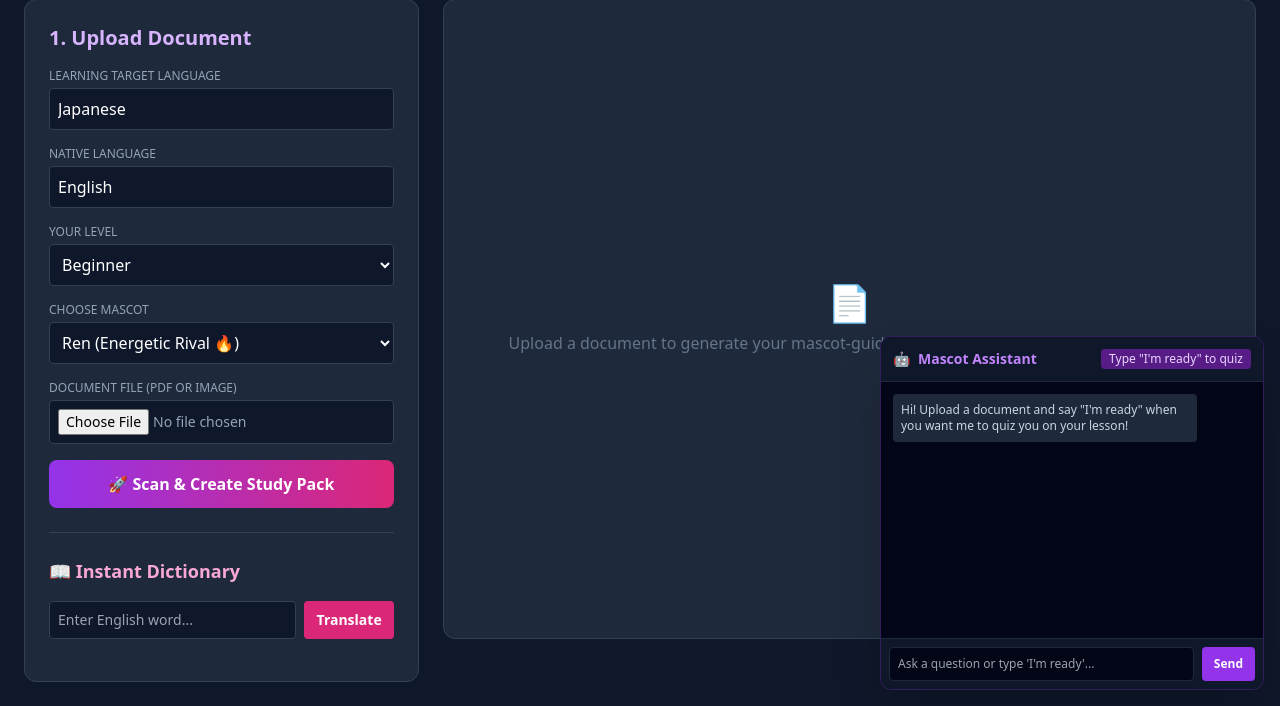
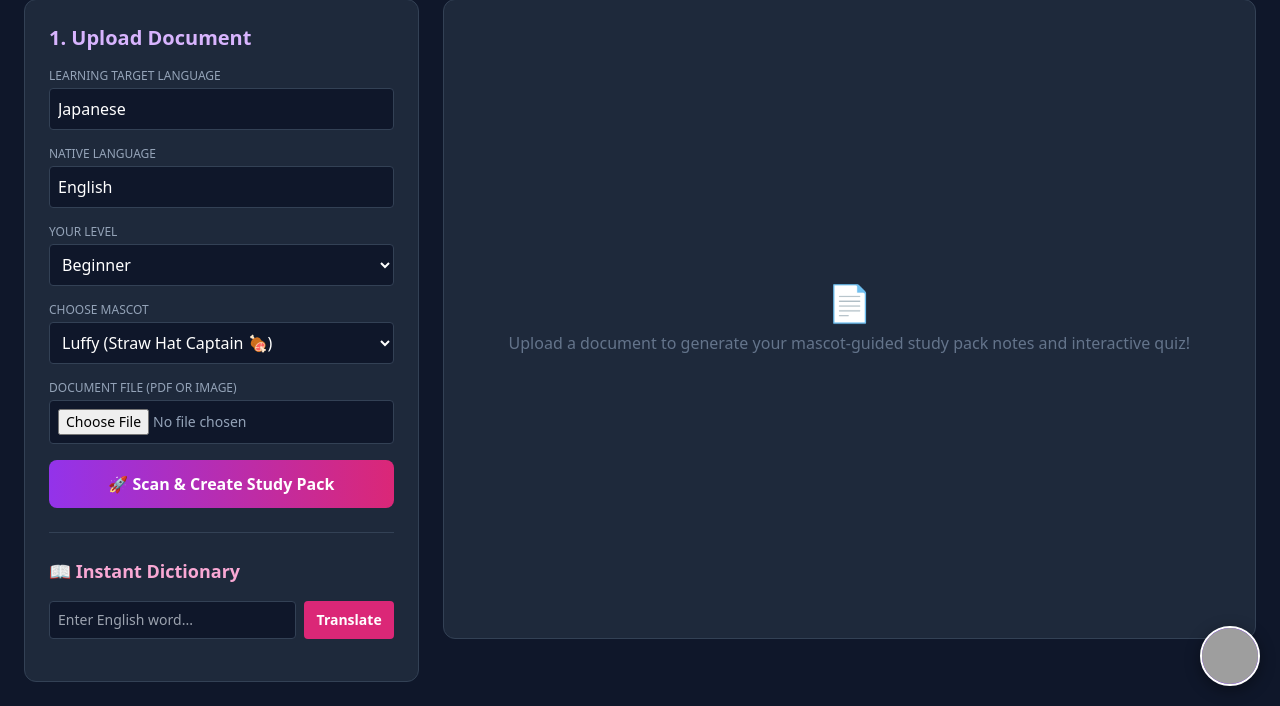
Before and after one commit to Ksschowdary/lingua-scan, a FastAPI app: page / in a window 1280 px wide. Shown: the part 94-800 px from the top of the page. Run offline with FastAPI, Linux system fonts and the light colour scheme; some libraries are stand-ins or nearby versions; grey boxes are pictures that could not be loaded.

Commit message:
Deploy complete One Piece mascot chat and speech synthesis UI

```diff
--- a/app/templates/index.html
+++ b/app/templates/index.html
@@ -45,10 +45,13 @@
                 </div>
                 <div>
                     <label class="block text-xs uppercase text-slate-400 mb-1">Choose Mascot</label>
-                    <select id="instructor_name" name="instructor_name" class="w-full bg-slate-900 border border-slate-700 rounded p-2">
-                        <option value="Ren">Ren (Energetic Rival 🔥)</option>
-                        <option value="Aoi">Aoi (Calm Sensei 🌸)</option>
-                        <option value="Kuro">Kuro (Witty Companion 😼)</option>
+                    <select id="instructor_name" name="instructor_name" class="w-full bg-slate-900 border border-slate-700 rounded p-2" onchange="updateMascotSelection(this.value)">
+                        <option value="Luffy">Luffy (Straw Hat Captain 🍖)</option>
+                        <option value="Zoro">Zoro (Master Swordsman ⚔️)</option>
+                        <option value="Nami">Nami (Navigator 🍊)</option>
+                        <option value="Chopper">Chopper (Doctor 🌸)</option>
+                        <option value="Robin">Robin (Archaeologist 📚)</option>
+                        <option value="Brook">Brook (Musician 💀)</option>
                     </select>
                 </div>
                 <div>
@@ -82,22 +85,39 @@
 
     </main>
 
-    <!-- Mascot Chat Drawer -->
-    <div class="fixed bottom-4 right-4 w-96 bg-slate-950 border border-purple-500/30 rounded-xl shadow-2xl overflow-hidden flex flex-col">
-        <div class="bg-slate-900 p-3 border-b border-slate-800 flex justify-between items-center">
-            <span class="font-bold text-sm text-purple-400 flex items-center gap-2">
-                🤖 <span id="chatMascotName">Mascot Assistant</span>
-            </span>
-            <span class="text-xs bg-purple-900 text-purple-200 px-2 py-0.5 rounded">Type "I'm ready" to quiz</span>
+    <!-- Mascot Chat Widget (Collapsible Circular Tag & Popout Box) -->
+    <div id="chat-widget" style="position: fixed; bottom: 20px; right: 20px; z-index: 1000; font-family: inherit;">
+        <!-- Minimized Circular Avatar Tag -->
+        <div id="chat-tag" onclick="toggleChat()" style="background: #7c3aed; width: 60px; height: 60px; border-radius: 50%; cursor: pointer; box-shadow: 0 4px 15px rgba(0,0,0,0.4); display: flex; align-items: center; justify-content: center; overflow: hidden; border: 2px solid white;" title="Click to open your mascot!">
+            <img id="tag-avatar" src="/static/assets/luffy.jpg" alt="Mascot" style="width: 100%; height: 100%; object-fit: cover;">
         </div>
-        <div id="chatHistory" class="p-3 h-64 overflow-y-auto flex flex-col gap-2 text-xs">
-            <div class="bg-slate-800 p-2 rounded max-w-[85%] self-start text-slate-300">
-                Hi! Upload a document and say "I'm ready" when you want me to quiz you on your lesson!
+
+        <!-- Expanded Chat Box -->
+        <div id="chat-box" style="display: none; width: 350px; height: 480px; background: #1e1b4b; border: 1px solid #4c1d95; border-radius: 16px; flex-direction: column; overflow: hidden; box-shadow: 0 10px 30px rgba(0,0,0,0.5);">
+            <!-- Chat Header with Mascot Image & Name -->
+            <div style="background: #312e81; padding: 12px; display: flex; justify-content: space-between; align-items: center; color: white; font-weight: bold;">
+                <div style="display: flex; align-items: center; gap: 10px;">
+                    <img id="header-avatar" src="/static/assets/luffy.jpg" alt="Mascot" style="width: 36px; height: 36px; border-radius: 50%; object-fit: cover; border: 1px solid white;">
+                    <span id="chat-title-name">Luffy Assistant</span>
+                </div>
+                <button onclick="toggleChat()" style="background: none; border: none; color: white; cursor: pointer; font-size: 18px;">✕</button>
             </div>
-        </div>
-        <div class="p-2 bg-slate-900 border-t border-slate-800 flex gap-2">
-            <input type="text" id="chatInput" placeholder="Ask a question or type 'I'm ready'..." class="flex-1 bg-slate-950 border border-slate-800 rounded p-2 text-xs text-white">
-            <button onclick="sendChatMessage()" class="bg-purple-600 hover:bg-purple-500 px-3 py-1.5 rounded text-xs font-semibold">Send</button>
+
+            <!-- Chat Messages Area -->
+            <div id="chatHistory" style="flex: 1; padding: 12px; overflow-y: auto; display: flex; flex-direction: column; gap: 10px; color: #e2e8f0; font-size: 14px;">
+                <div style="display: flex; gap: 8px; align-items: flex-start;">
+                    <img class="msg-avatar" src="/static/assets/luffy.jpg" style="width: 28px; height: 28px; border-radius: 50%; object-fit: cover; margin-top: 2px;">
+                    <div style="background: #312e81; padding: 10px 12px; border-radius: 10px; max-width: 80%; line-height: 1.4;">
+                        Hi! Upload a document and say "I'm ready" when you want me to quiz you on your lesson!
+                    </div>
+                </div>
+            </div>
+
+            <!-- Input Bar -->
+            <div style="padding: 12px; background: #312e81; display: flex; gap: 8px;">
+                <input type="text" id="chatInput" placeholder="Ask a question or type 'I'm ready'..." style="flex: 1; padding: 9px 12px; border-radius: 8px; border: 1px solid #4c1d95; background: #1e1b4b; color: white; outline: none;" onkeypress="if(event.key === 'Enter') sendChatMessage()">
+                <button onclick="sendChatMessage()" style="background: #7c3aed; color: white; border: none; padding: 9px 14px; border-radius: 8px; cursor: pointer; font-weight: bold;">Send</button>
+            </div>
         </div>
     </div>
 
@@ -118,6 +138,46 @@
     <script>
         let currentPack = null;
         let chatMessages = [];
+
+        const mascotImages = {
+            "Luffy": "/static/assets/luffy.jpg",
+            "Zoro": "/static/assets/zoro.jpg",
+            "Nami": "/static/assets/nami.jpg",
+            "Chopper": "/static/assets/chopper.jpg",
+            "Robin": "/static/assets/robin.jpg",
+            "Brook": "/static/assets/brook.jpg"
+        };
+
+        function updateMascotSelection(mascotName) {
+            const imgPath = mascotImages[mascotName] || "/static/assets/luffy.jpg";
+            document.getElementById('tag-avatar').src = imgPath;
+            document.getElementById('header-avatar').src = imgPath;
+            document.getElementById('chat-title-name').innerText = mascotName + " Assistant";
+            document.querySelectorAll('.msg-avatar').forEach(img => img.src = imgPath);
+        }
+
+        function toggleChat() {
+            const tag = document.getElementById('chat-tag');
+            const box = document.getElementById('chat-box');
+            if (box.style.display === 'none') {
+                box.style.display = 'flex';
+                tag.style.display = 'none';
+            } else {
+                box.style.display = 'none';
+                tag.style.display = 'flex';
+            }
+        }
+
+        // Browser Text-to-Speech synthesis
+        function speakText(text, lang = 'ja-JP') {
+            if ('speechSynthesis' in window) {
+                window.speechSynthesis.cancel();
+                const utterance = new SpeechSynthesisUtterance(text);
+                utterance.lang = lang;
+                utterance.rate = 0.9;
+                window.speechSynthesis.speak(utterance);
+            }
+        }
 
         document.getElementById('scanForm').onsubmit = async (e) => {
             e.preventDefault();
@@ -159,10 +219,13 @@
                 <div class="bg-slate-900 p-4 rounded-lg border border-slate-700">
                     <h3 class="font-bold text-purple-400 mb-2">🔤 Key Vocabulary</h3>
                     <div class="grid grid-cols-1 sm:grid-cols-2 gap-2 text-xs">${data.vocabulary.map(v => `
-                        <div class="bg-slate-950 p-2 rounded border border-slate-800">
-                            <span class="font-bold text-pink-300">${v.word}</span> <span class="text-slate-400">(${v.reading})</span>
+                        <div class="bg-slate-950 p-2 rounded border border-slate-800 flex flex-col gap-1">
+                            <div>
+                                <span class="font-bold text-pink-300">${v.word}</span> <span class="text-slate-400">(${v.reading})</span>
+                                <button onclick="speakText('${v.word.replace(/'/g, "\\'")}', 'ja-JP')" class="ml-2 text-xs bg-purple-900 px-1.5 py-0.5 rounded cursor:pointer" title="Pronounce">🗣️</button>
+                            </div>
                             <p class="text-slate-300">${v.translation}</p>
-                            <p class="text-slate-500 italic mt-1">${v.example}</p>
+                            <p class="text-slate-500 italic">${v.example}</p>
                         </div>
                     `).join('')}</div>
                 </div>
@@ -191,15 +254,27 @@
             const data = await res.json();
             chatMessages.push({ role: 'assistant', content: data.reply });
             appendChat('assistant', data.reply);
+
+            // Auto speak assistant response
+            speakText(data.reply, 'ja-JP');
         }
 
         function appendChat(role, text) {
             const box = document.getElementById('chatHistory');
             const msg = document.createElement('div');
-            msg.className = role === 'user'
-                ? 'bg-purple-900/50 p-2 rounded max-w-[85%] self-end text-right text-purple-100'
-                : 'bg-slate-800 p-2 rounded max-w-[85%] self-start text-slate-300';
-            msg.innerText = text;
+
+            const activeImg = document.getElementById('header-avatar').src;
+            if (role === 'user') {
+                msg.className = 'bg-purple-900/50 p-2 rounded max-w-[85%] self-end text-right text-purple-100 text-xs';
+                msg.innerText = text;
+            } else {
+                msg.className = 'bg-slate-800 p-2 rounded max-w-[85%] self-start text-slate-300 text-xs flex gap-2 items-start';
+                msg.innerHTML = `
+                    <img src="${activeImg}" style="width: 20px; height: 20px; border-radius: 50%; object-fit: cover; margin-top: 2px;">
+                    <div style="flex:1;">${text}</div>
+                    <button onclick="speakText('${text.replace(/'/g, "\\'")}', 'ja-JP')" style="background:none; border:none; cursor:pointer;" title="Speak">🗣️</button>
+                `;
+            }
             box.appendChild(msg);
             box.scrollTop = box.scrollHeight;
         }
@@ -221,7 +296,10 @@
             out.classList.remove('hidden');
             out.classList.add('flex');
             out.innerHTML = `
-                <span class="font-bold text-pink-300">${data.word} (${data.reading})</span>
+                <div class="flex justify-between items-center">
+                    <span class="font-bold text-pink-300">${data.word} (${data.reading})</span>
+                    <button onclick="speakText('${data.word.replace(/'/g, "\\'")}', 'ja-JP')" class="text-xs bg-purple-900 px-1 py-0.5 rounded">🗣️ Listen</button>
+                </div>
                 <span>${data.meaning}</span>
                 <span class="text-slate-400 italic">${data.example_target}</span>
             `;
```
